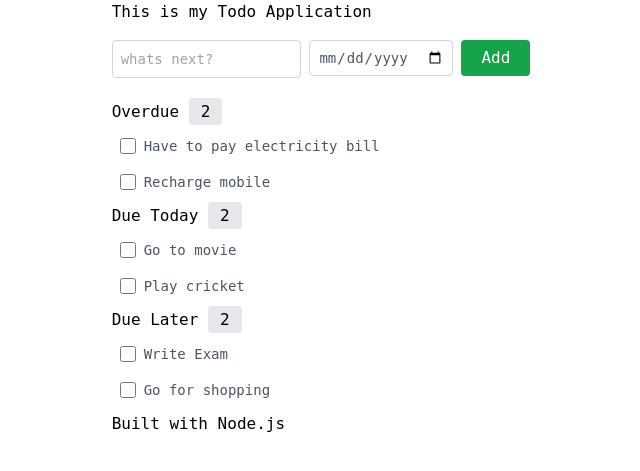
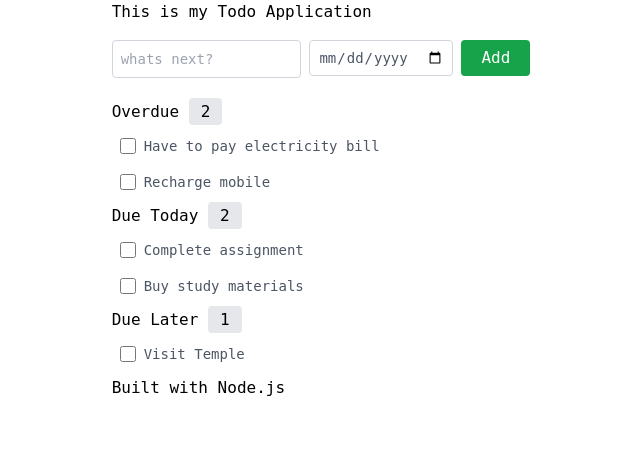
Before and after one commit to vineethayasa/example, a Node server app: page / in a window 1280 px wide. Shown: the top 471 px of the page, without its empty margins (315-955 px from the left). Run offline with Node 20, Linux system fonts and the light colour scheme; data that the repository does not hold is empty; some libraries are stand-ins or nearby versions.

Commit message:
Update todos.ejs

```diff
--- a/todo-app/views/todos.ejs
+++ b/todo-app/views/todos.ejs
@@ -29,7 +29,7 @@
     <li class="Todo-Item" >
       <div class="flex items-center w-fit my-2 px-2 py-1 rounded hover:bg-purple-50">
         <input id="todo-checkbox-3" type="checkbox" class="w-4 h-4 text-blue-600 bg-gray-100 rounded border ">
-        <label for="todo-checkbox-3" class="ml-2 text-sm text-gray-600 cursor-pointer"> Go to movie</label>
+        <label for="todo-checkbox-3" class="ml-2 text-sm text-gray-600 cursor-pointer"> Complete assignment</label>
         <a href="#" class="hidden trash-icon ml-2">
           <svg xmlns="http://www.w3.org/2000/svg" fill="none" viewBox="0 0 24 24" stroke-width="1.5" stroke="currentColor" class="w-4 h-4">
             <path stroke-linecap="round" stroke-linejoin="round" d="M14.74 9l-.346 9m-4.788 0L9.26 9m9.968-3.21c.342.052.682.107 1.022.166m-1.022-.165L18.16 19.673a2.25 2.25 0 01-2.244 2.077H8.084a2.25 2.25 0 01-2.244-2.077L4.772 5.79m14.456 0a48.108 48.108 0 00-3.478-.397m-12 .562c.34-.059.68-.114 1.022-.165m0 0a48.11 48.11 0 013.478-.397m7.5 0v-.916c0-1.18-.91-2.164-2.09-2.201a51.964 51.964 0 00-3.32 0c-1.18.037-2.09 1.022-2.09 2.201v.916m7.5 0a48.667 48.667 0 00-7.5 0" />
@@ -40,7 +40,7 @@
     <li class="Todo-Item" >
       <div class="flex items-center w-fit my-2 px-2 py-1 rounded hover:bg-purple-50">
         <input id="todo-checkbox-4" type="checkbox" class="w-4 h-4 text-blue-600 bg-gray-100 rounded border ">
-        <label for="todo-checkbox-4" class="ml-2 text-sm text-gray-600 cursor-pointer">Play cricket</label>
+        <label for="todo-checkbox-4" class="ml-2 text-sm text-gray-600 cursor-pointer">Buy study materials</label>
         <a href="#" class="hidden trash-icon ml-2">
           <svg xmlns="http://www.w3.org/2000/svg" fill="none" viewBox="0 0 24 24" stroke-width="1.5" stroke="currentColor" class="w-4 h-4">
             <path stroke-linecap="round" stroke-linejoin="round" d="M14.74 9l-.346 9m-4.788 0L9.26 9m9.968-3.21c.342.052.682.107 1.022.166m-1.022-.165L18.16 19.673a2.25 2.25 0 01-2.244 2.077H8.084a2.25 2.25 0 01-2.244-2.077L4.772 5.79m14.456 0a48.108 48.108 0 00-3.478-.397m-12 .562c.34-.059.68-.114 1.022-.165m0 0a48.11 48.11 0 013.478-.397m7.5 0v-.916c0-1.18-.91-2.164-2.09-2.201a51.964 51.964 0 00-3.32 0c-1.18.037-2.09 1.022-2.09 2.201v.916m7.5 0a48.667 48.667 0 00-7.5 0" />
@@ -49,23 +49,12 @@
       </div>
     </li>
   </ul>
-  <h5 style="display:inline">Due Later</h5> <span style="text-align:right" id='count-due-later' class="bg-gray-200 text-black px-3 py-1 rounded font-medium mr-2 mb-2">2</span>
+  <h5 style="display:inline">Due Later</h5> <span style="text-align:right" id='count-due-later' class="bg-gray-200 text-black px-3 py-1 rounded font-medium mr-2 mb-2">1</span>
   <ul class="list-none">
     <li class="Todo-Item" >
       <div class="flex items-center w-fit my-2 px-2 py-1 rounded hover:bg-purple-50">
-        <input id="todo-checkbox-5" type="checkbox" class="w-4 h-4 text-blue-600 bg-gray-100 rounded border ">
-        <label for="todo-checkbox-5" class="ml-2 text-sm text-gray-600 cursor-pointer"> Write Exam</label>
-        <a href="#" class="hidden trash-icon ml-2">
-          <svg xmlns="http://www.w3.org/2000/svg" fill="none" viewBox="0 0 24 24" stroke-width="1.5" stroke="currentColor" class="w-4 h-4">
-            <path stroke-linecap="round" stroke-linejoin="round" d="M14.74 9l-.346 9m-4.788 0L9.26 9m9.968-3.21c.342.052.682.107 1.022.166m-1.022-.165L18.16 19.673a2.25 2.25 0 01-2.244 2.077H8.084a2.25 2.25 0 01-2.244-2.077L4.772 5.79m14.456 0a48.108 48.108 0 00-3.478-.397m-12 .562c.34-.059.68-.114 1.022-.165m0 0a48.11 48.11 0 013.478-.397m7.5 0v-.916c0-1.18-.91-2.164-2.09-2.201a51.964 51.964 0 00-3.32 0c-1.18.037-2.09 1.022-2.09 2.201v.916m7.5 0a48.667 48.667 0 00-7.5 0" />
-          </svg>
-        </a>
-      </div>
-    </li>
-    <li class="Todo-Item" >
-      <div class="flex items-center w-fit my-2 px-2 py-1 rounded hover:bg-purple-50">
         <input id="todo-checkbox-6" type="checkbox" class="w-4 h-4 text-blue-600 bg-gray-100 rounded border ">
-        <label for="todo-checkbox-6" class="ml-2 text-sm text-gray-600 cursor-pointer">Go for shopping</label>
+        <label for="todo-checkbox-6" class="ml-2 text-sm text-gray-600 cursor-pointer">Visit Temple</label>
         <a href="#" class="hidden trash-icon ml-2">
           <svg xmlns="http://www.w3.org/2000/svg" fill="none" viewBox="0 0 24 24" stroke-width="1.5" stroke="currentColor" class="w-4 h-4">
             <path stroke-linecap="round" stroke-linejoin="round" d="M14.74 9l-.346 9m-4.788 0L9.26 9m9.968-3.21c.342.052.682.107 1.022.166m-1.022-.165L18.16 19.673a2.25 2.25 0 01-2.244 2.077H8.084a2.25 2.25 0 01-2.244-2.077L4.772 5.79m14.456 0a48.108 48.108 0 00-3.478-.397m-12 .562c.34-.059.68-.114 1.022-.165m0 0a48.11 48.11 0 013.478-.397m7.5 0v-.916c0-1.18-.91-2.164-2.09-2.201a51.964 51.964 0 00-3.32 0c-1.18.037-2.09 1.022-2.09 2.201v.916m7.5 0a48.667 48.667 0 00-7.5 0" />
```
